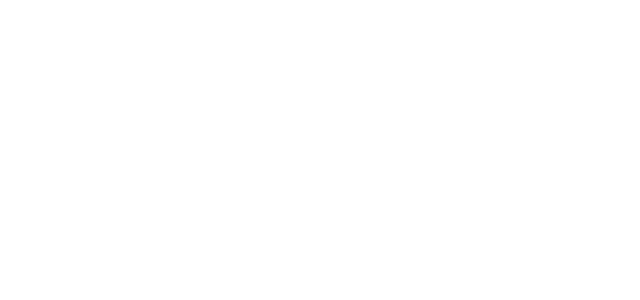
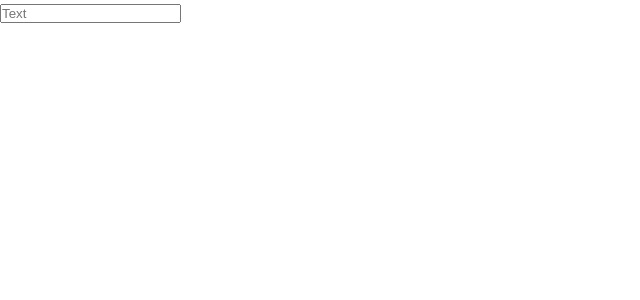
Before and after one commit to isHardCoded/pingpals-fullstack, a React app in the folder frontend/: page / in a window 1280 px wide. Shown: the top 300 px of the page, without its empty margins (0-640 px from the left). Built offline with nearby package versions, Linux system fonts and the light colour scheme; the HTML template or start-up script is replaced by a standard one.

Commit message:
Создали компонент Input

```diff
--- a/frontend/src/App.tsx
+++ b/frontend/src/App.tsx
@@ -1,3 +1,9 @@
+import { Input } from './components/ui/input';
+
 export function App() {
-  return <></>;
+  return (
+    <>
+      <Input placeholder="Text" />
+    </>
+  );
 }
--- a/frontend/src/components/ui/input/Input.tsx
+++ b/frontend/src/components/ui/input/Input.tsx
@@ -1,28 +1,88 @@
+import React from 'react';
 import type { InputProps } from './types';
 import s from './styles.module.css';
-import type React from 'react';
-
-export function Input({
+export const Input: React.FC<InputProps> = ({
   className,
   placeholder,
-  value,
+  value = '',
   onChange,
   error,
-  type,
+  type = 'text',
   name,
   id,
-}: InputProps) {
+}) => {
+  const [isFocused, setIsFocused] = React.useState(false);
+  const inputRef = React.useRef<HTMLInputElement>(null);
+
+  const handleFocus = () => {
+    setIsFocused(true);
+  };
+
+  const handleBlur = () => {
+    setIsFocused(false);
+  };
+
   const handleChange = (e: React.ChangeEvent<HTMLInputElement>) => {
     onChange?.(e.target.value);
   };
 
+  const hasError = Boolean(error);
+  const isEmpty = value === '';
+  const isActive = isFocused;
+  const showLabel = (isActive && placeholder) || value;
+  const showPlaceholder = isEmpty;
+
+  const rootClassName = () =>
+    [s.root, isActive && s.active, hasError && s.error, className]
+      .filter(Boolean)
+      .join(' ');
+
+  const inputClassName = () =>
+    [
+      s.input,
+      hasError && s.inputError,
+      showLabel && s.inputWithLabel,
+      !isEmpty && s.inputWithValue,
+    ]
+      .filter(Boolean)
+      .join(' ');
+
+  const inputWrapperClassName = () =>
+    [s.inputWrapper, isActive && s.inputWrapperActive]
+      .filter(Boolean)
+      .join(' ');
+
   return (
+    <div className={rootClassName()}>
+      {showLabel && (
+        <label
+          htmlFor={id || name}
+          className={`${s.label} ${!isActive ? s.labelInactive : ''}`}
+        >
+          {placeholder}
+        </label>
+      )}
+      <div className={inputWrapperClassName()}>
         <input
+          ref={inputRef}
           id={id || name}
           name={name}
           type={type}
           value={value}
-      placeholder={placeholder}
+          onChange={handleChange}
+          onFocus={handleFocus}
+          onBlur={handleBlur}
+          placeholder={showPlaceholder ? placeholder : ''}
+          className={inputClassName()}
+          aria-invalid={hasError}
+          aria-describedby={hasError ? `${id || name}-error` : undefined}
         />
+      </div>
+      {hasError && (
+        <div id={`${id || name}-error`} className={s.errorMessage} role="alert">
+          {error}
+        </div>
+      )}
+    </div>
   );
-}
+};
```
Lines whose indentation alone changed are shown as unchanged.
